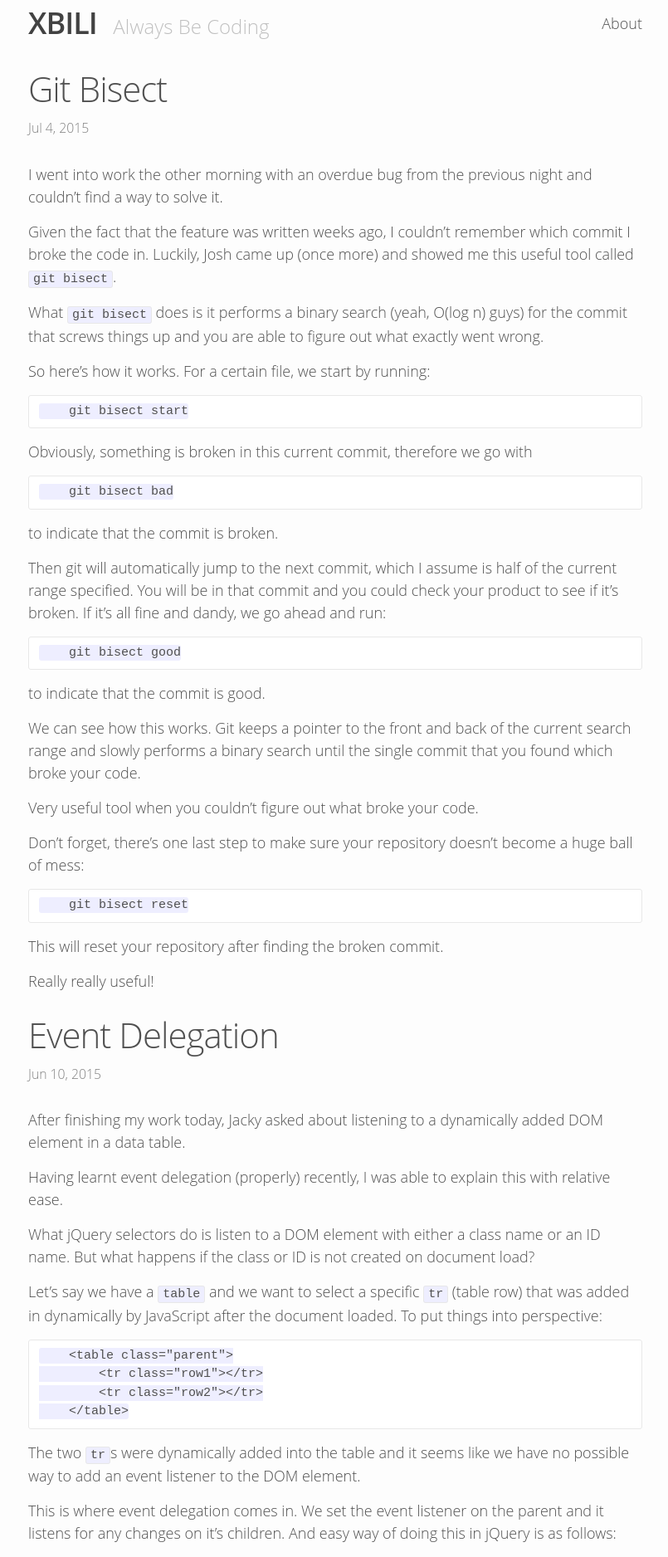
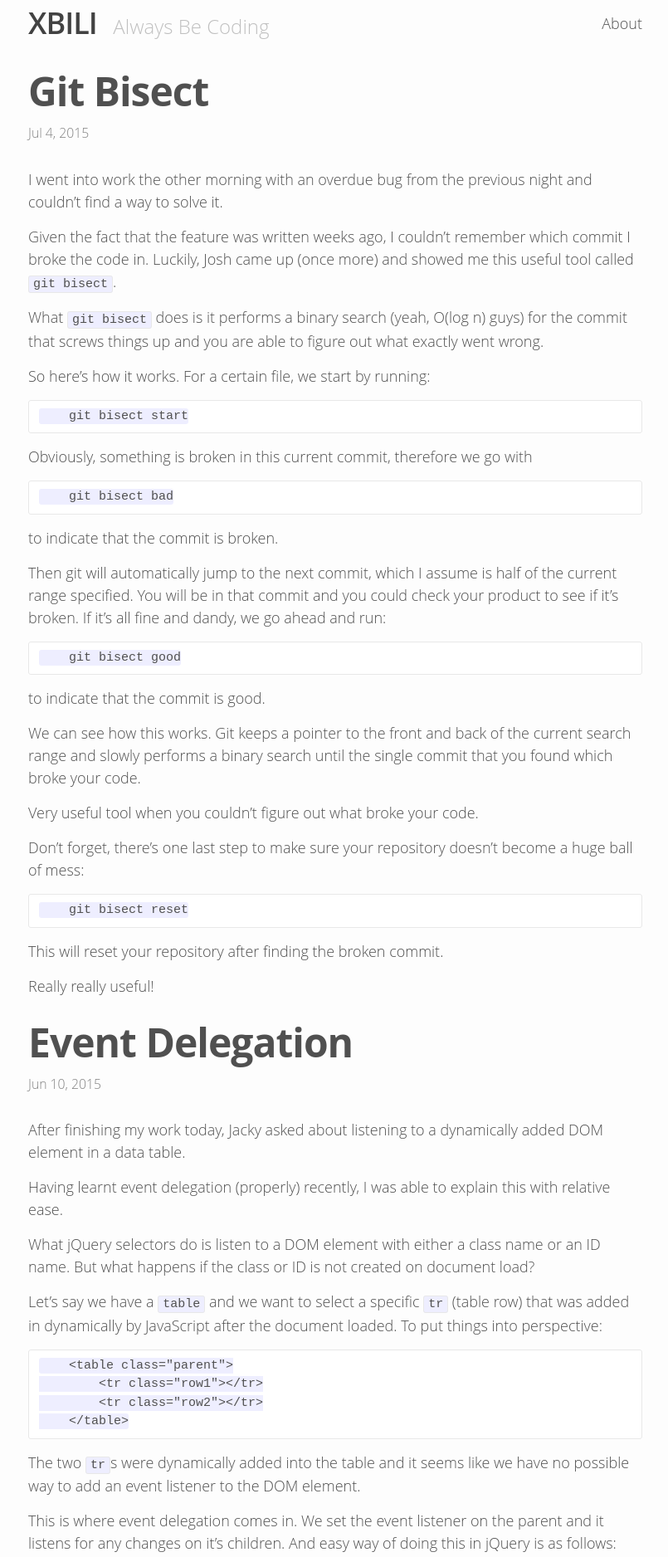
Before and after one commit to xbili/xbili.github.io, a Jekyll site: the page built from index.html, in a window 1280 px wide. Shown: the top 1876 px of the page at 83% size, without its empty margins (236-1041 px from the left). Built offline with Jekyll 4.4.1, drawn with Linux system fonts in a browser that asks for light colours.

Commit message:
Edit post content heading sizes

```diff
--- a/_sass/_layout.scss
+++ b/_sass/_layout.scss
@@ -198,7 +198,8 @@
 }
 
 .post-title {
-  font-size: 42px;
+  font-size: $h1-size;
+  font-weight: bold;
   letter-spacing: -1px;
   line-height: 1;
 
@@ -209,9 +210,12 @@
 
 .post-content {
   margin-bottom: $spacing-unit;
+  h2, h3, h4 {
+    font-weight: bold;
+  }
 
   h2 {
-    font-size: 32px;
+    font-size: $h2-size;
 
     @include media-query($on-laptop) {
       font-size: 28px;
@@ -219,7 +223,7 @@
   }
 
   h3 {
-    font-size: 26px;
+    font-size: $h3-size;
 
     @include media-query($on-laptop) {
       font-size: 22px;
@@ -227,7 +231,7 @@
   }
 
   h4 {
-    font-size: 20px;
+    font-size: $h4-size;
 
     @include media-query($on-laptop) {
       font-size: 18px;
```
